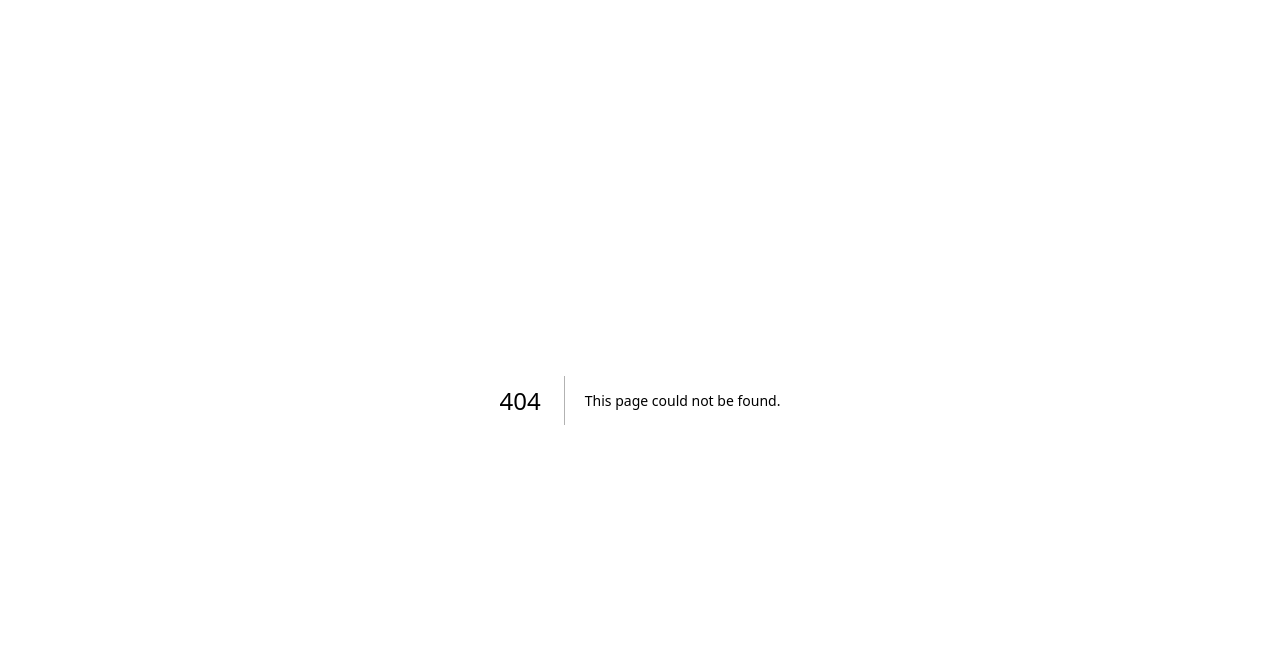
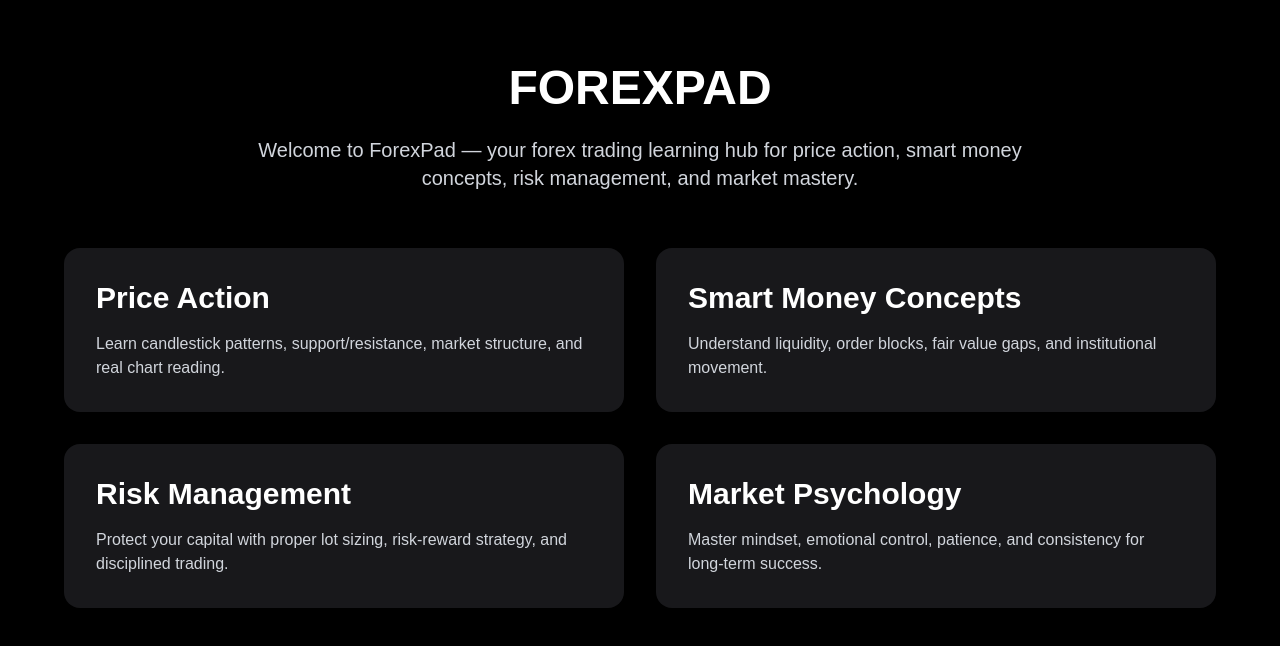
Before and after one commit to padnetworkofficial/padnetwork, a Next.js app: page /forexpad in a window 1280 px wide. Before the commit this address had no page. Shown: the top 646 px of the page. Built offline with nearby package versions, Linux system fonts and the light colour scheme.

Commit message:
Added ForexPad service page

```diff
--- /dev/null
+++ b/app/forexpad/page.tsx
@@ -0,0 +1,46 @@
+export default function ForexPadPage() {
+  return (
+    <main className="min-h-screen bg-black text-white px-6 py-16">
+      <div className="max-w-6xl mx-auto">
+        <h1 className="text-5xl font-bold text-center mb-6">FOREXPAD</h1>
+
+        <p className="text-xl text-center text-gray-300 max-w-3xl mx-auto mb-14">
+          Welcome to ForexPad — your forex trading learning hub for price action,
+          smart money concepts, risk management, and market mastery.
+        </p>
+
+        <div className="grid md:grid-cols-2 gap-8">
+          <div className="bg-zinc-900 p-8 rounded-2xl shadow-lg">
+            <h2 className="text-3xl font-semibold mb-4">Price Action</h2>
+            <p className="text-gray-300">
+              Learn candlestick patterns, support/resistance, market structure,
+              and real chart reading.
+            </p>
+          </div>
+
+          <div className="bg-zinc-900 p-8 rounded-2xl shadow-lg">
+            <h2 className="text-3xl font-semibold mb-4">Smart Money Concepts</h2>
+            <p className="text-gray-300">
+              Understand liquidity, order blocks, fair value gaps, and institutional movement.
+            </p>
+          </div>
+
+          <div className="bg-zinc-900 p-8 rounded-2xl shadow-lg">
+            <h2 className="text-3xl font-semibold mb-4">Risk Management</h2>
+            <p className="text-gray-300">
+              Protect your capital with proper lot sizing, risk-reward strategy,
+              and disciplined trading.
+            </p>
+          </div>
+
+          <div className="bg-zinc-900 p-8 rounded-2xl shadow-lg">
+            <h2 className="text-3xl font-semibold mb-4">Market Psychology</h2>
+            <p className="text-gray-300">
+              Master mindset, emotional control, patience, and consistency for long-term success.
+            </p>
+          </div>
+        </div>
+      </div>
+    </main>
+  );
+}
```
